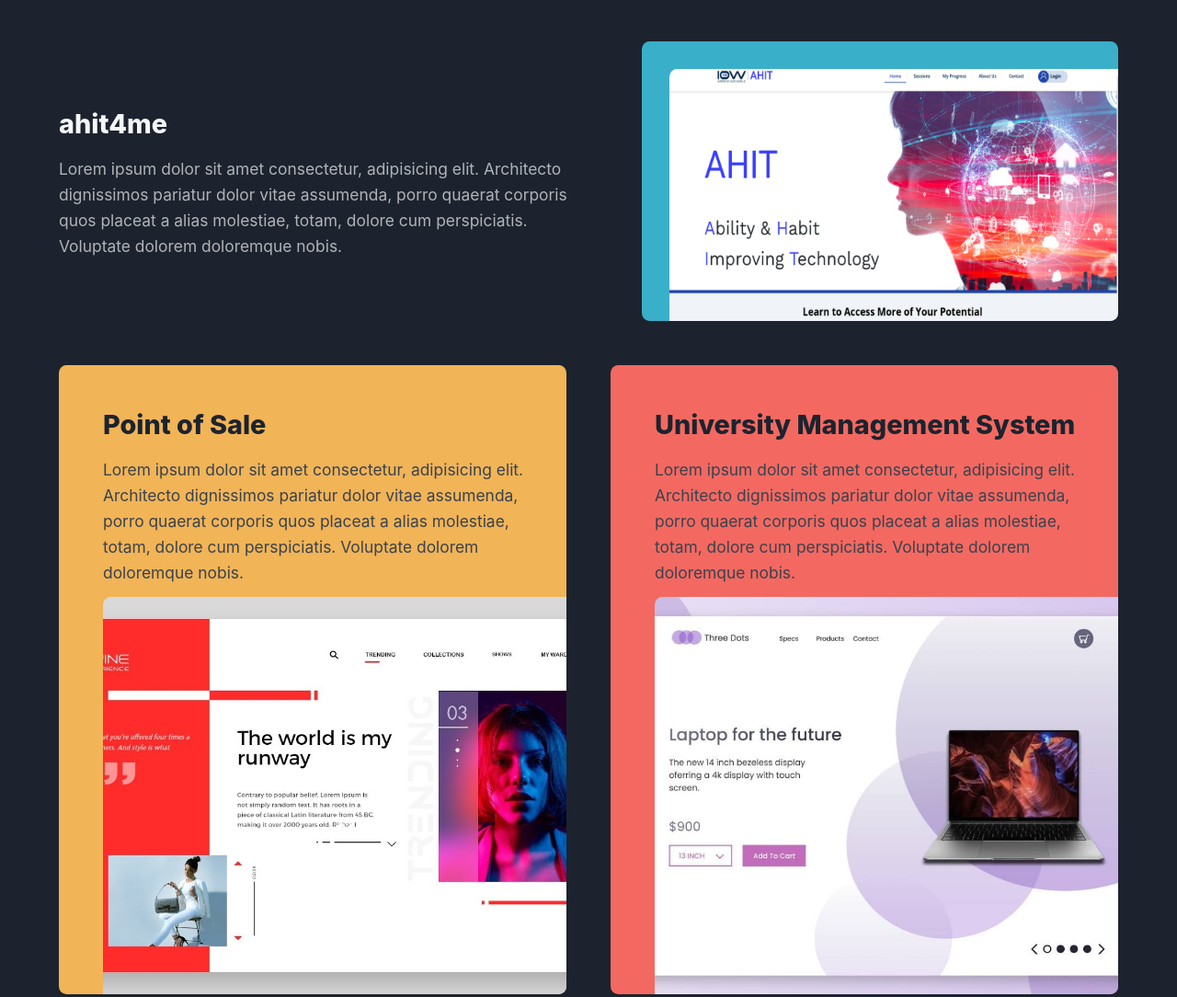
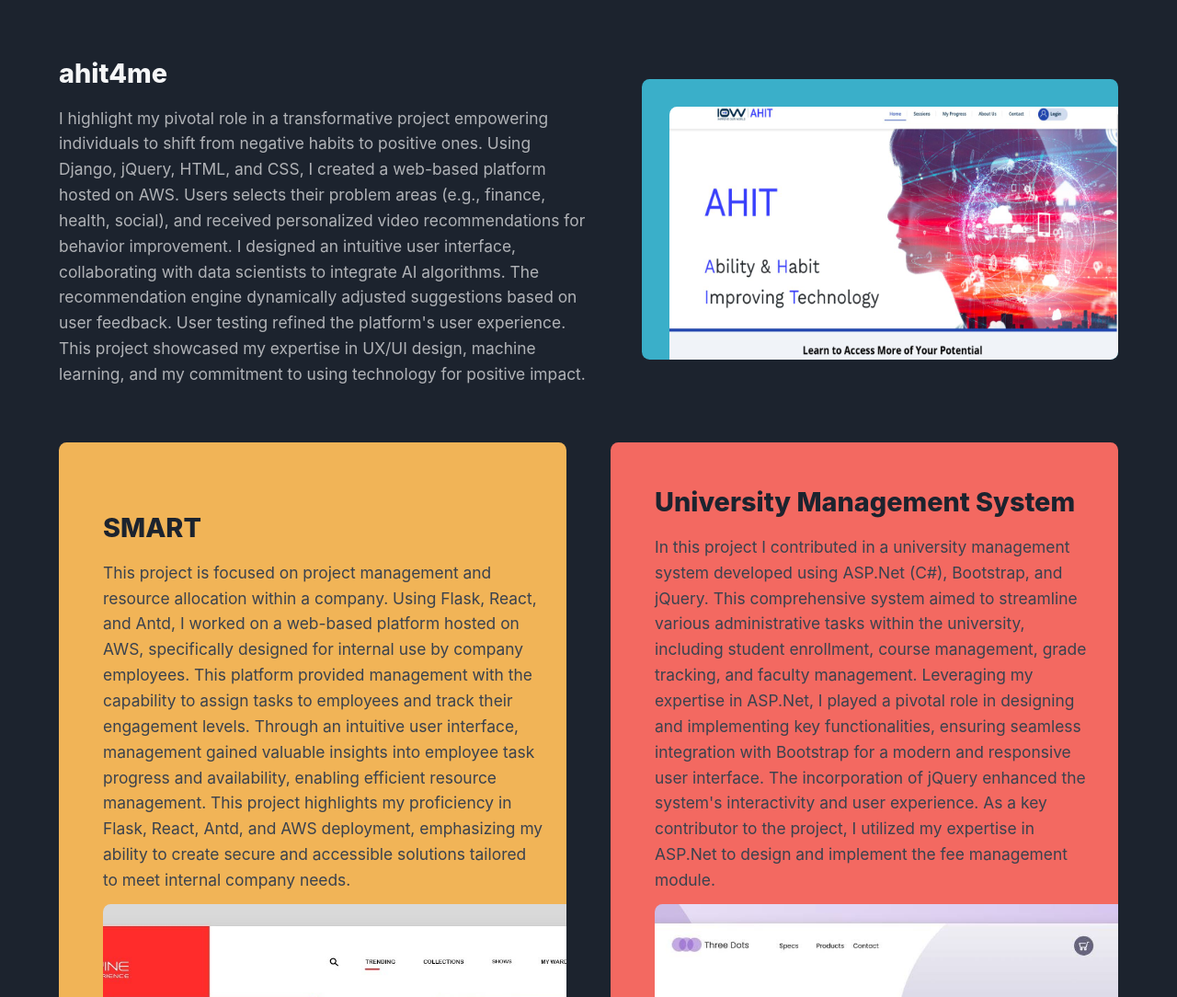
Before and after one commit to Fawad-Malik/Fawad-Malik.github.io, a plain HTML site: page index.html in a window 1280 px wide. Shown: the part 907-1991 px from the top of the page at 92% size. Drawn offline with nearby package versions, Linux system fonts and the light colour scheme; a web font is replaced by a local one.

Commit message:
tenth commit

```diff
--- a/index.html
+++ b/index.html
@@ -127,9 +127,15 @@
             <div class="portfolio__info">
               <h3 class="portfolio__title">ahit4me</h3>
               <p class="portfolio__content">
-                Lorem ipsum dolor sit amet consectetur, adipisicing elit. Architecto dignissimos
-                pariatur dolor vitae assumenda, porro quaerat corporis quos placeat a alias
-                molestiae, totam, dolore cum perspiciatis. Voluptate dolorem doloremque nobis.
+                I highlight my pivotal role in a transformative project empowering individuals to
+                shift from negative habits to positive ones. Using Django, jQuery, HTML, and CSS, I created a web-based platform hosted on AWS.
+                Users selects their problem areas (e.g., finance, health, social), and received personalized
+                video recommendations for behavior improvement. I designed an intuitive user interface,
+                collaborating with data scientists to integrate AI algorithms.
+                The recommendation engine dynamically adjusted suggestions based on user feedback.
+                User testing refined the platform's user experience.
+                This project showcased my expertise in UX/UI design, machine learning, and my commitment
+                to using technology for positive impact.
               </p>
               <!-- <a class="portfolio__link" href="#">See Work <i class="bi bi-arrow-right"></i></a> -->
             </div>
@@ -139,11 +145,15 @@
               <img src="fawad-azher/assets/portfolio-02.jpg" alt="Portfolio Items" />
             </div>
             <div class="portfolio__info">
-              <h3 class="portfolio__title">Point of Sale</h3>
+              <h3 class="portfolio__title">SMART</h3>
               <p class="portfolio__content">
-                Lorem ipsum dolor sit amet consectetur, adipisicing elit. Architecto dignissimos
-                pariatur dolor vitae assumenda, porro quaerat corporis quos placeat a alias
-                molestiae, totam, dolore cum perspiciatis. Voluptate dolorem doloremque nobis.
+                This project is focused on project management and resource allocation within a company.
+                Using Flask, React, and Antd, I worked on a web-based platform hosted on AWS,
+                specifically designed for internal use by company employees. This platform
+                provided management with the capability to assign tasks to employees and track
+                their engagement levels. Through an intuitive user interface, management gained
+                valuable insights into employee task progress and availability, enabling efficient
+                resource management. This project highlights my proficiency in Flask, React, Antd, and AWS deployment, emphasizing my ability to create secure and accessible solutions tailored to meet internal company needs.
               </p>
               <!-- <a class="portfolio__link" href="#">See Work <i class="bi bi-arrow-right"></i></a> -->
             </div>
@@ -155,9 +165,15 @@
             <div class="portfolio__info">
               <h3 class="portfolio__title">University Management System</h3>
               <p class="portfolio__content">
-                Lorem ipsum dolor sit amet consectetur, adipisicing elit. Architecto dignissimos
-                pariatur dolor vitae assumenda, porro quaerat corporis quos placeat a alias
-                molestiae, totam, dolore cum perspiciatis. Voluptate dolorem doloremque nobis.
+                In this project I contributed in a university management system developed using
+                ASP.Net (C#), Bootstrap, and jQuery. This comprehensive system aimed to streamline
+                various administrative tasks within the university, including student enrollment,
+                course management, grade tracking, and faculty management. Leveraging my expertise
+                in ASP.Net, I played a pivotal role in designing and implementing key functionalities,
+                ensuring seamless integration with Bootstrap for a modern and responsive user
+                interface. The incorporation of jQuery enhanced the system's interactivity and
+                user experience. As a key contributor to the project, I utilized my expertise in ASP.Net to design
+                and implement the fee management module.
               </p>
               <!-- <a class="portfolio__link" href="#">See Work <i class="bi bi-arrow-right"></i></a> -->
             </div>
@@ -169,9 +185,14 @@
             <div class="portfolio__info">
               <h3 class="portfolio__title">SmartphoneAIvaluator</h3>
               <p class="portfolio__content">
-                Lorem ipsum dolor sit amet consectetur, adipisicing elit. Architecto dignissimos
-                pariatur dolor vitae assumenda, porro quaerat corporis quos placeat a alias
-                molestiae, totam, dolore cum perspiciatis. Voluptate dolorem doloremque nobis.
+                Leveraging the YOLO3 model for image processing and the Python scikit-learn library,
+                I developed a system that accurately classified mobile devices into Android and
+                iPhone categories. By analyzing images, the system determined the mobile's brand
+                and model. Utilizing this information, the system then suggested an appropriate
+                price range for the mobile device. This project showcases my proficiency in
+                computer vision, machine learning, and Python programming, emphasizing my ability
+                to apply advanced techniques for accurate classification and price estimation in
+                the mobile industry.
               </p>
               <!-- <a class="portfolio__link" href="#">See Work <i class="bi bi-arrow-right"></i></a> -->
             </div>
```
